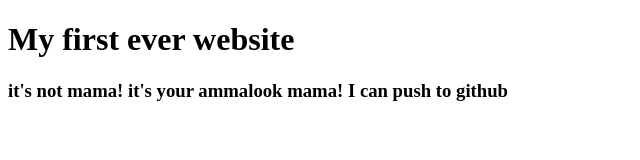
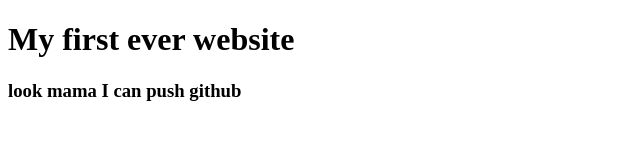
Before and after one commit to muhammad-nir/my-first-website, a plain HTML site: page index.html in a window 1280 px wide. Shown: the whole page, without its empty margins (0-640 px from the left). Drawn offline with Linux system fonts and the light colour scheme.

Commit message:
leaned github

```diff
--- a/index.html
+++ b/index.html
@@ -8,7 +8,9 @@
 </head>
 <body>
     <h1> My first ever website</h1>
-    <h3> it's not mama! it's your ammalook mama! I can push to github </h3>
+    <h3>look mama I can push github</h3>
+
+
 
 </body>
 </html>
```
